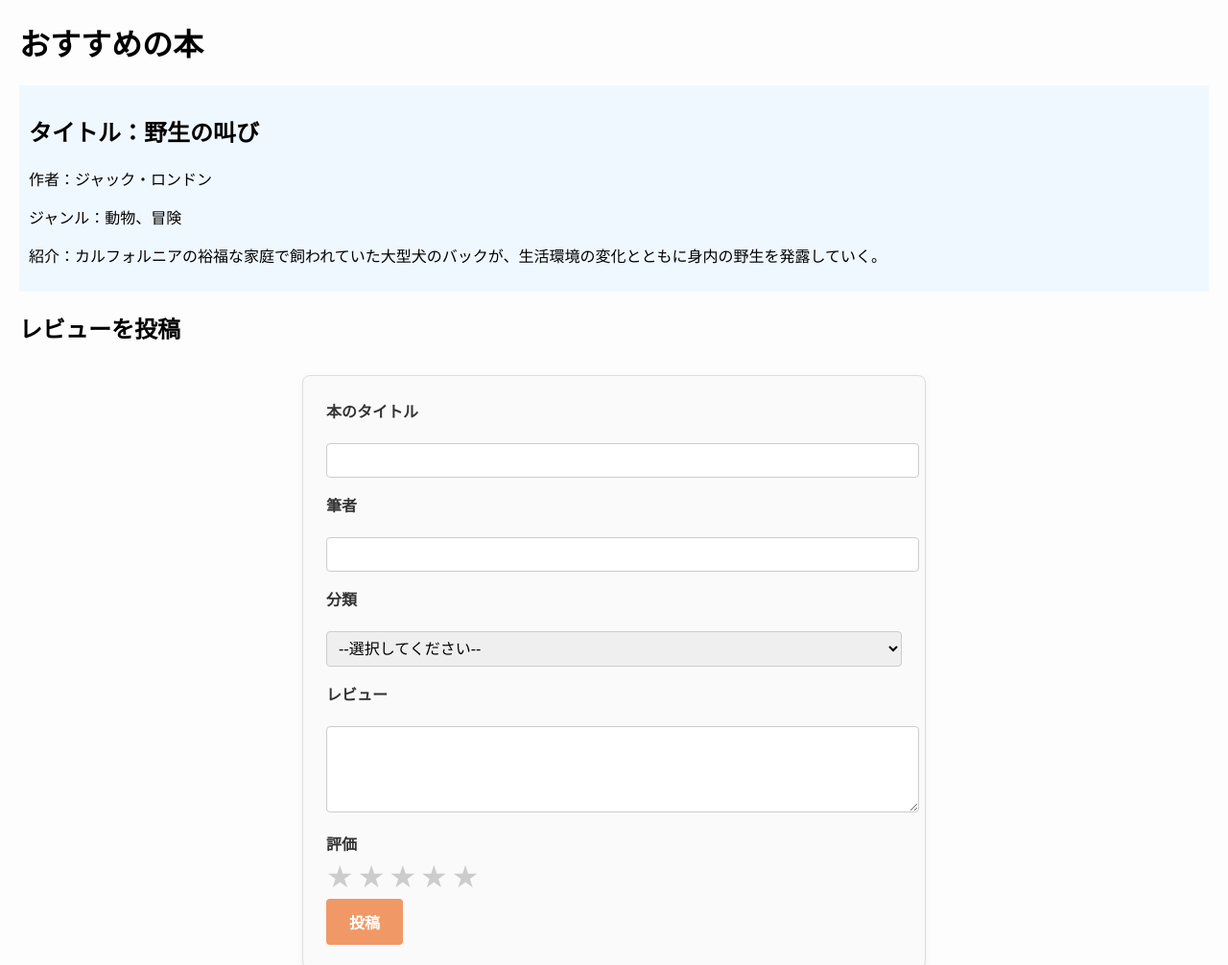
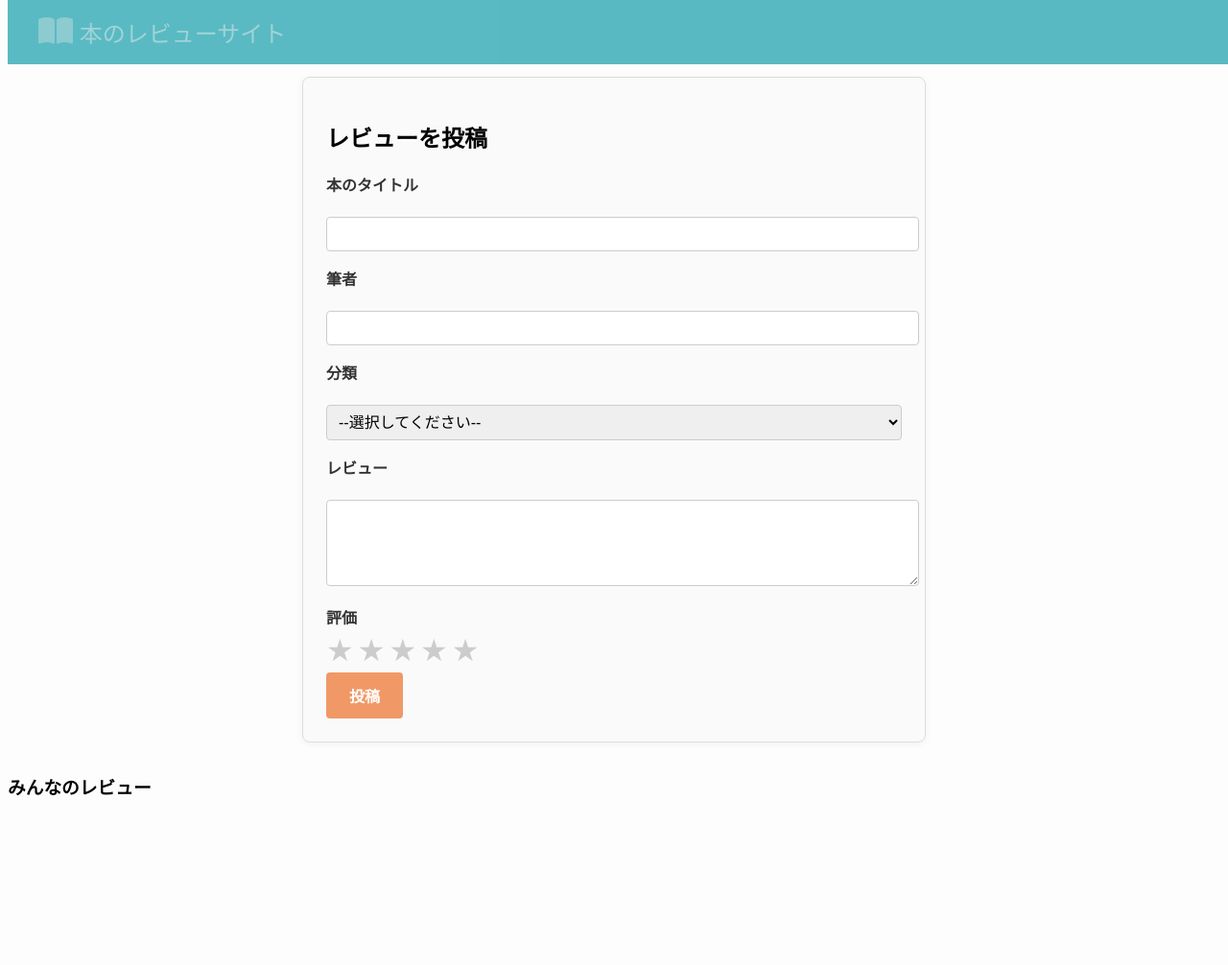
Before and after one commit to akatsuki-koko/my-book-portfolio, a website: page public/index.html in a window 1280 px wide. Shown: the top 1006 px of the page at 96% size. After the commit the page ends 852 px from the top, so only its background shows below. Drawn offline with Linux system fonts and the light colour scheme; no server answers; a web font is replaced by a local one.

Commit message:
Update header

```diff
--- a/public/index.html
+++ b/public/index.html
@@ -3,22 +3,24 @@
 <head>
     <meta charset="UTF-8" />
     <meta name="viewport" content="width=device=width, initial-scale=1.0" />
-    <title>私の本の紹介</title>
+    <title>本のレビューサイト</title>
     <link rel="stylesheet" href="style.css">
     <link href="https://fonts.googleapis.com/css2?family=Potta+One&display=swap" rel="stylesheet">
+    <script src="https://kit.fontawesome.com/400670a7bf.js" crossorigin="anonymous"></script>
 </head>
 <body>
-    <h1>おすすめの本</h1>
-    <div class="book">
-        <h2>タイトル：野生の叫び</h2>
-        <p>作者：ジャック・ロンドン</p>
-        <p>ジャンル：動物、冒険</p>
-        <p>紹介：カルフォルニアの裕福な家庭で飼われていた大型犬のバックが、生活環境の変化とともに身内の野生を発露していく。</p>
-    </div>
+    <header>
+        <div class="headerlogo">
+            <a href="https://my-book-portfolio.onrender.com/">
+            <i class="fa-solid fa-book-open"></i><span> 本のレビューサイト</span>
+            </a>
+        </div>
 
-    <h2>レビューを投稿</h2>
+    </header>
+
 
     <form id="review-form">
+        <h2>レビューを投稿</h2>
         <label for="book-title">本のタイトル</label><br>
         <input type="text" id="book-title" required><br>
         <label for="author">筆者</label><br>
--- a/public/style.css
+++ b/public/style.css
@@ -1,7 +1,35 @@
 body {
     font-family: sans-serif;
-    margin: 20px;
     background-color: #fdfdfd;
+}
+
+header {
+  background-color: rgb(48, 169, 180, 0.8);
+  padding: 1rem 2rem;
+  width: 100%;
+  box-sizing: border-box;
+  position: fixed;
+  top: 0;
+  z-index: 10;
+}
+
+.headerlogo a {
+  text-decoration: none;
+  color: rgb(192, 221, 223);
+  opacity: 0.7;
+  transition: opacity 0.3s ease;
+  font-size: 1.5rem;
+  gap: 10px;
+}
+
+.headerlogo i {
+  color: rgb(192, 221, 223);
+  opacity: 0.7;
+  font-size: 2rem;
+}
+
+.headerlogo a:hover {
+  opacity: 1;
 }
 
 .book {
@@ -16,7 +44,7 @@ form {
 
 #review-form {
     max-width: 600px;
-    margin: 2rem auto;
+    margin: 5rem auto 2rem;
     padding: 1.5rem;
     border: 1px solid #ddd;
     border-radius: 8px;
@@ -105,6 +133,7 @@ form {
 
 #reviews div {
     border-top: 1px solid #ccc;
+    margin: 20px;
     margin-top: 10px;
     padding-top: 10px;
 }
```
